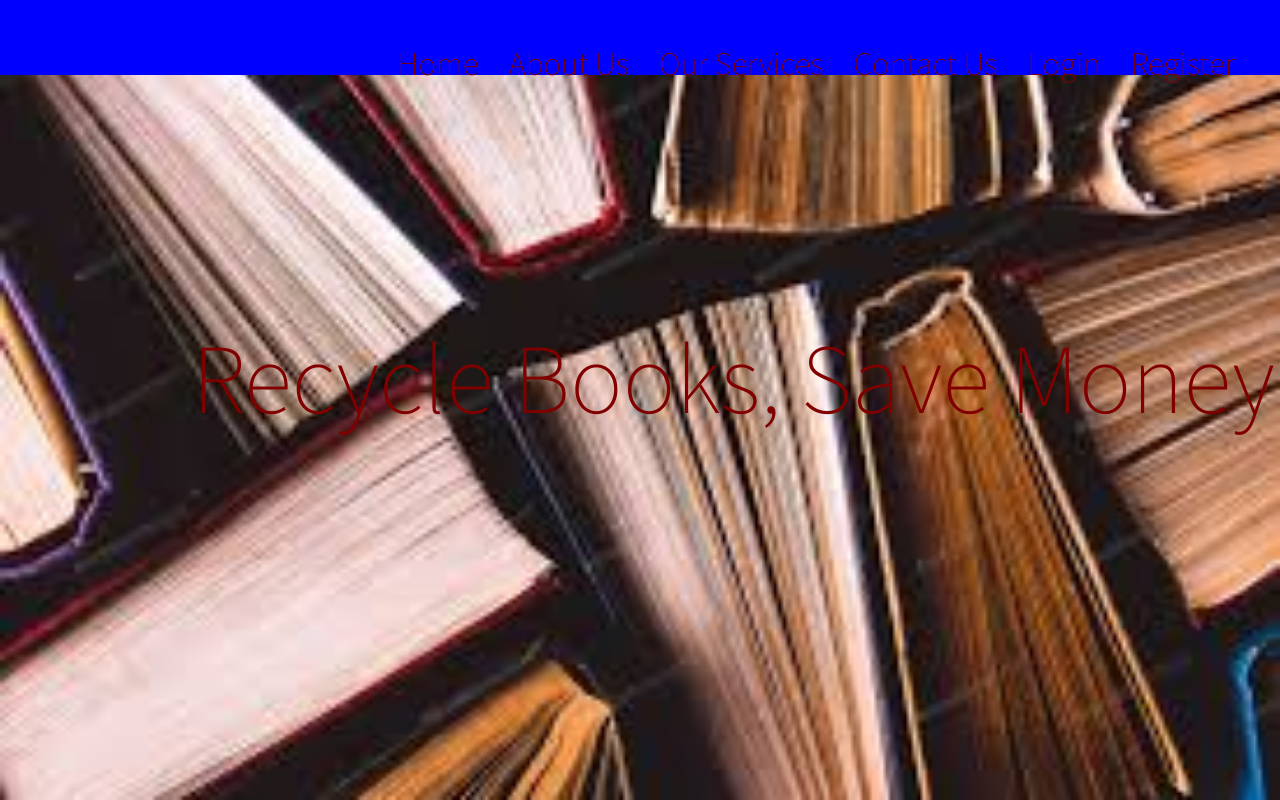
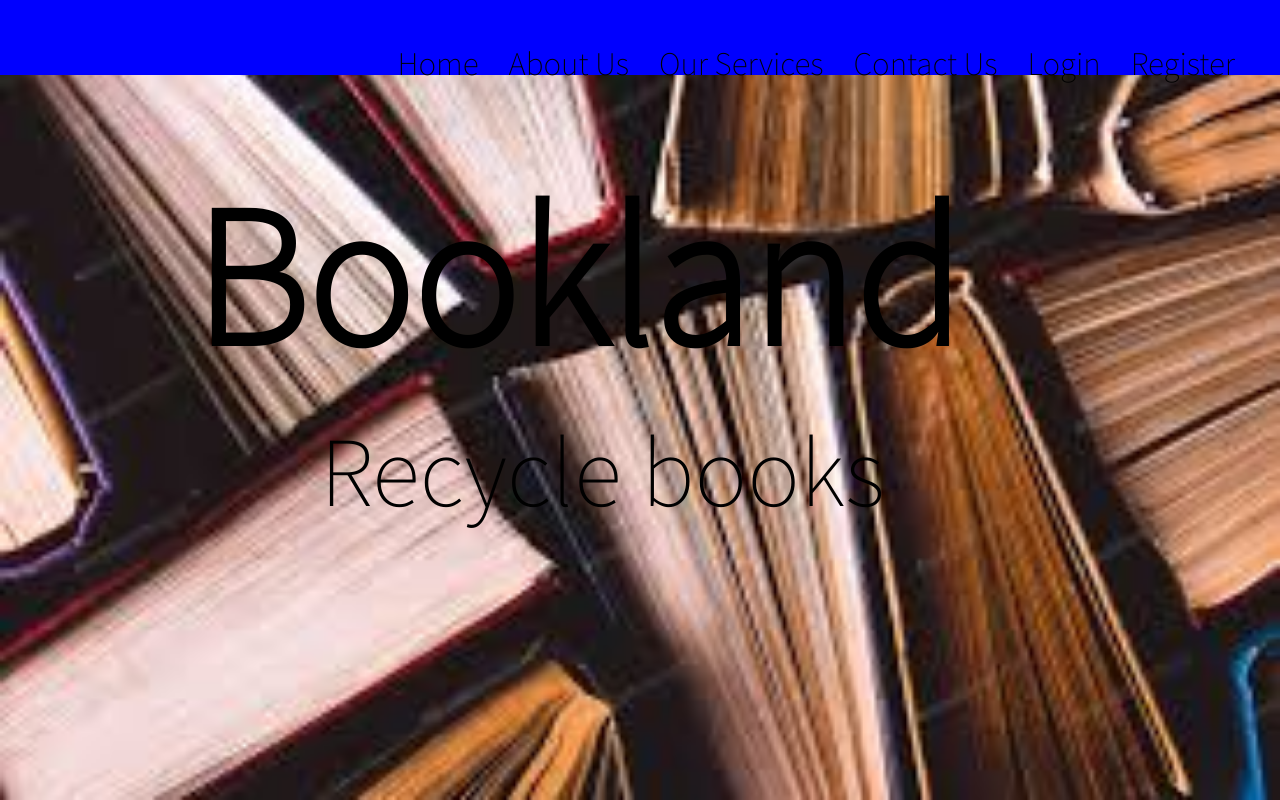
Before and after one commit to Sushmi-pal/Bookland, a Django app: template begin/templates/begin/index.html in a window 1280 px wide. Run offline with Django 3.2, Linux system fonts and the light colour scheme; the template is opened without the code that fills it, so the values that code supplies are empty; some libraries are stand-ins or nearby versions.

Commit message:
[Changes in navbar]

```diff
--- a/begin/static/begin/style.css
+++ b/begin/static/begin/style.css
@@ -46,7 +46,7 @@ nav a{
 	text-decoration: none;
 	margin: 30px;
 	font-size: 30px;
-	color: #800000;
+	color: black;
 }
 nav a:hover{
 	border: 1px solid white;
@@ -59,7 +59,7 @@ h1{
 	text-shadow: brown;
 	left: 15%;
 	top: 20%;
-	color: #800000;
+	color:black;
 }
 /*body{
 	background-image: "images/books.jpg";
--- a/begin/templates/begin/base.html
+++ b/begin/templates/begin/base.html
@@ -17,6 +17,7 @@ text-decoration:none;
 margin:10px 5px 0 5px;
 float:right;
 top:5px;
+color: black;
 
 }
 .basenav{
@@ -67,11 +73,20 @@ height:180px;}
 
 #mainh1{
 position:absolute;
-top:40%;
-font-size:90px;
-color:#800000;
+top:20%;
+font-size:180px;
+font-weight: bold;
+color: black;
 text-align:center;
 
+}
+#pmain{
+position:absolute;
+top:50%;
+font-size:90px;
+font-weight: normal;
+color: black;
+left:25%;
 }
 
 <!--service-->
@@ -96,6 +111,13 @@ border:2px solid black;
 
 <!--main app-->
 .container {
+    display: flex;
+    <!--justify-content: space-around;-->
+flex-direction: row;
+flex-wrap: wrap;
+  }
+
+	.containerone {
     display: flex;
     <!--justify-content: space-around;-->
 flex-direction: row;
--- a/begin/templates/begin/index.html
+++ b/begin/templates/begin/index.html
@@ -5,7 +5,8 @@
 	<section class="indeximg" >
 		<div class="first">
 		<img class="indeximg" width="100%" height="100%" src="{% static 'images/books.jpg' %}" >
-		<strong><h1 id="mainh1">Recycle Books, Save Money</h1></strong>
+		<strong><h1 id="mainh1">Bookland</h1></strong>
+			<p id="pmain">Recycle books</p>
 			</div>
 	</section>
 {% endblock %}
--- a/begin/templates/begin/service.html
+++ b/begin/templates/begin/service.html
@@ -18,7 +18,7 @@
 
 
     <div class="servicediv">
-            <p>We help the users to sell the books which is not needed for them and which is useless
+            <p >We help the users to sell the books which is not needed for them and which is useless
                 keeping those books with them.</p>
             <p>It will be useful for those book loving buyers who want to gain new knowledge.</p>
         </div>
--- a/ob/settings/base.py
+++ b/ob/settings/base.py
@@ -130,6 +130,7 @@ STATICFILES_DIRS = [
     os.path.join(BASE_DIR, 'static'),
 ]
 MEDIA_ROOT=os.path.join(BASE_DIR,'media')
+
 MEDIA_URL='/media/'
 
 # EMAIL_HOST = 'smtp.mailtrap.io'
```
Also changed, not shown: other parts of begin/templates/begin/base.html (+53 -8 lines), accounts/templates/accounts/login.html (+5 -2 lines), accounts/templates/accounts/profile.html (+10 -101 lines), 2 other files.
